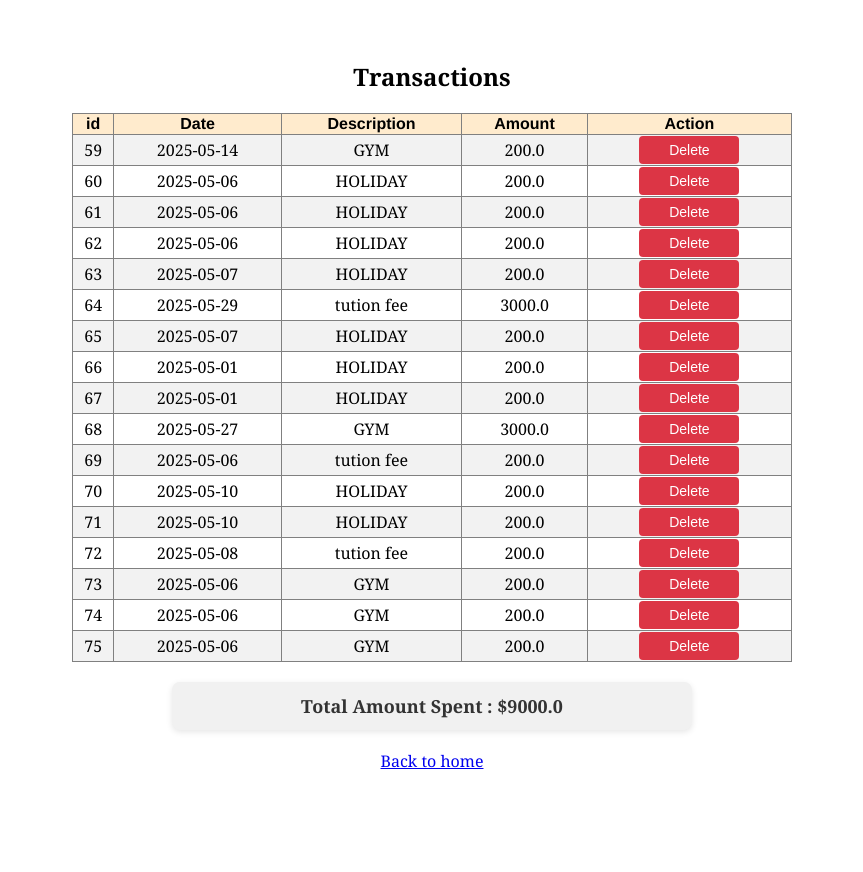
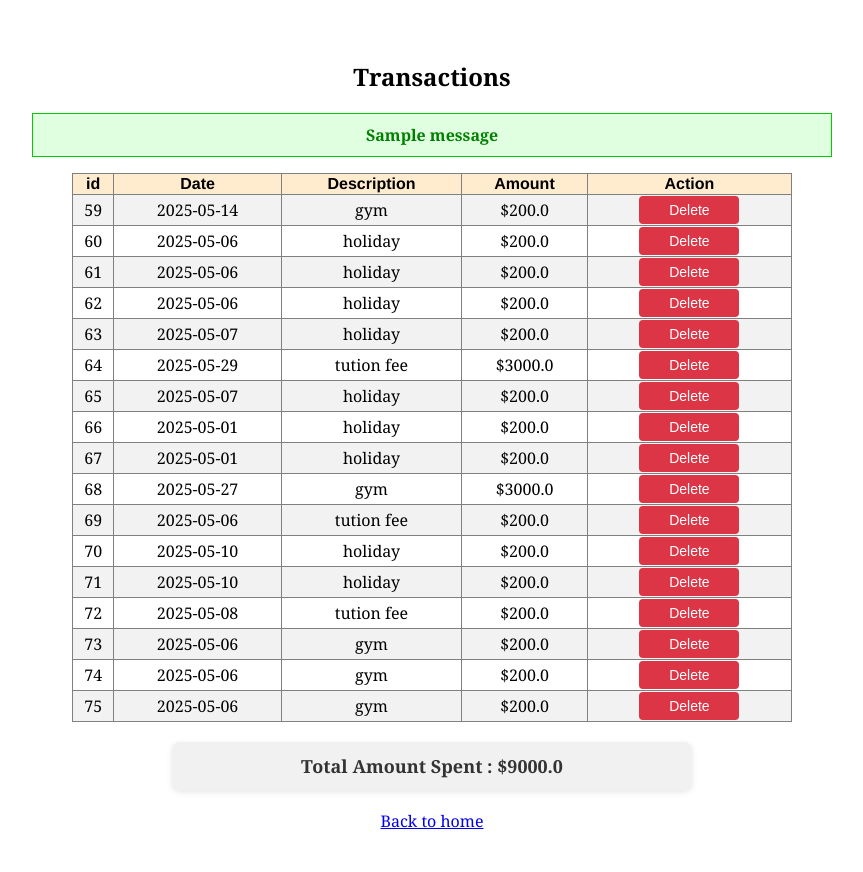
Before and after one commit to samimahlaka/budget_tracker, a Flask app: page /view_transactions in a window 1280 px wide. Shown: the whole page, without its empty margins (208-1071 px from the left). Before the commit the page ends 769 px from the top, so only its background shows below. Run offline with Flask 3, Linux system fonts and the light colour scheme; data comes from the database, SQL or seed files in the repository; both versions use the stored data as it was after the commit; one stand-in notice (Sample message) is shown.

Commit message:
Show alert for successful transaction using flash

```diff
--- a/app.py
+++ b/app.py
@@ -51,10 +51,12 @@ def transactions():
     cursor.execute('SELECT * FROM transactions')
     transactions = cursor.fetchall()
     conn.close()
-    total_spending =0
-    #total_spending = float(total_spending)
-    for x in transactions:
-        total_spending = total_spending + x[3]
+    total_spending =float(0)
+    try:
+        for x in transactions:
+            total_spending = total_spending + float(x[3])
+    except ValueError:
+        pass
 
     return render_template('transaction.html', transactions=transactions, Total_Amount = total_spending)
 
--- a/static/style.css
+++ b/static/style.css
@@ -39,14 +39,17 @@ input[type="text"], input[type="number"], input[type="date"] {
     border-radius: 4px;
  }
 
-.add_btn{
-    background-color:#28a745;
-    color: white;
-    padding : 6px 12px;
-    border: none;
-    border-radius: 4px;
+.submit_btn{
+   background-color: #28a745;
+   margin: 10px;
+   padding: 8px;
+   border-radius: 5px;
+   width: 18%;
+   color: white;
+   border: none;
+   font-size: 14px;
+   cursor: pointer;
 }
-
 
 h1 {
         display: block;
@@ -67,7 +70,7 @@ h1 {
         font-weight: bold;
     }
 
-.add_btn:hover { background-color: #218838; /* a darker green */ }
+.submit_btn:hover { background-color: #218838; /* a darker green */ }
 .del_btn:hover { background-color: #c82333; /* a darker red */ }
 
 .total {
@@ -88,3 +91,23 @@ h1 {
     list-style-type: none;
     margin: 8px
 }
+.lower-case{
+text-transform:lowercase
+}
+
+.input_field {
+
+}
+ul {
+    list-style-type: none;
+    padding: 0;
+  }
+
+  li {
+    background-color: #e0ffe0;
+    border: 1px solid #00cc00;
+    padding: 10px;
+    margin-bottom: 10px;
+    color: #006600;
+    font-weight: bold;
+  }
--- a/templates/transaction.html
+++ b/templates/transaction.html
@@ -6,6 +6,14 @@
     <link rel="stylesheet" href="{{url_for('static',filename='style.css')}}">
     <title>Transaction</title>
 </head>
+
+<script>
+     function success_msg(){
+        alert("transaction")
+        return true
+     }
+</script>
+
 <body>
     <h2>Transactions</h2>
     <table border="1">
@@ -17,12 +25,24 @@
             <th> Action</th>
         </tr>
 
+        {% with messages = get_flashed_messages() %}
+  {% if messages %}
+    <ul>
+      {% for message in messages %}
+
+        <li style="color: green;">{{ message }}</li>
+      {% endfor %}
+    </ul>
+  {% endif %}
+{% endwith %}
+
+
         {% for item in transactions %}
         <tr>
           <td>{{ item[0] }}</td>
           <td>{{ item[1] }}</td>
-          <td>{{ item[2] }}</td>
-          <td>{{ item[3] }}</td>
+          <td class = 'lower-case'>{{ item[2] }}</td>
+          <td>${{item[3] }}</td>
           <td>
             <form action="/delete_transaction" method="POST">
                 <input  type="hidden" name="id" value="{{item[0]}}">
```
Also changed, not shown: forms.py (+4 -4 lines), templates/home.html (+3 -18 lines), data/budget.db.
